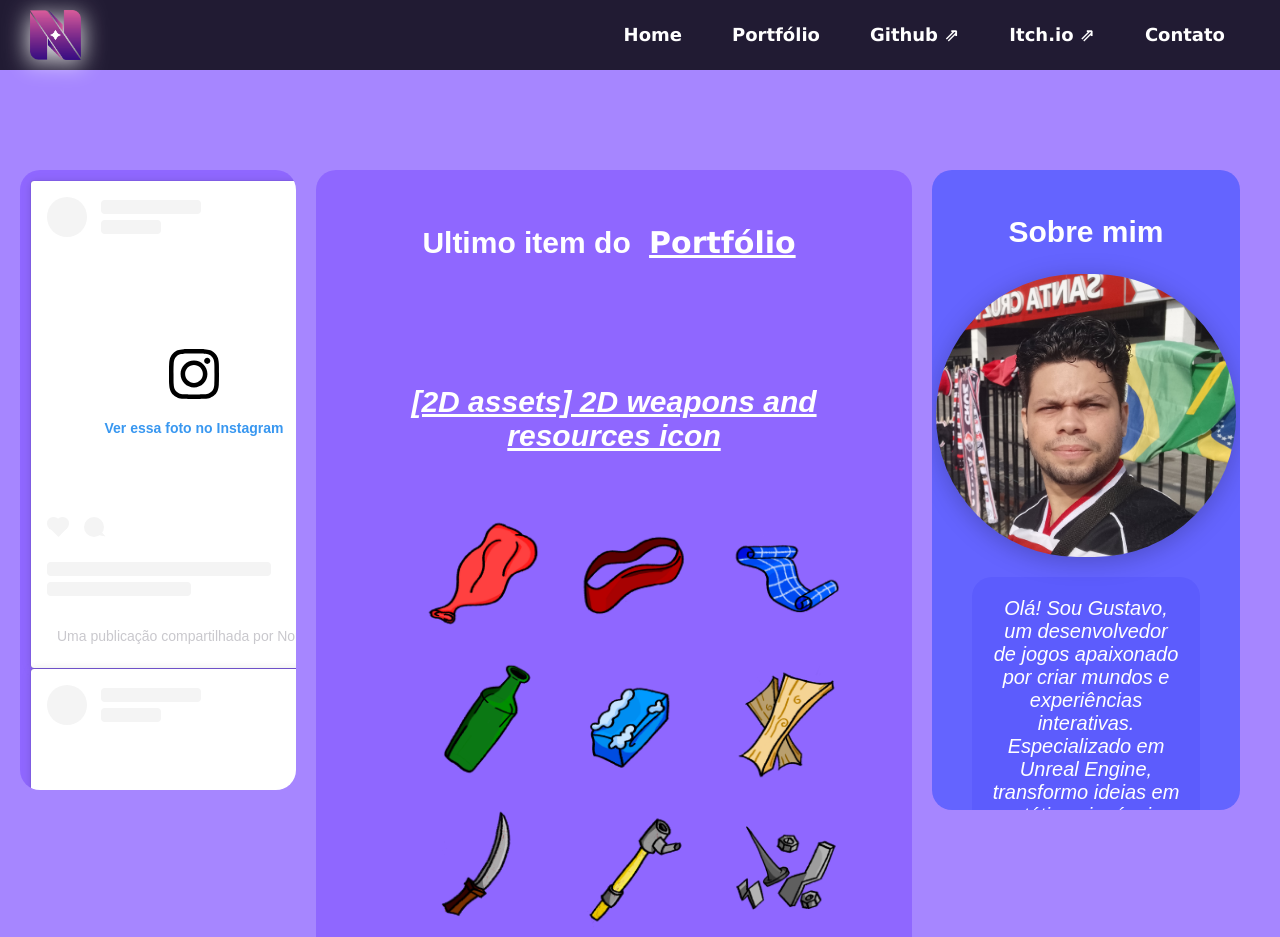
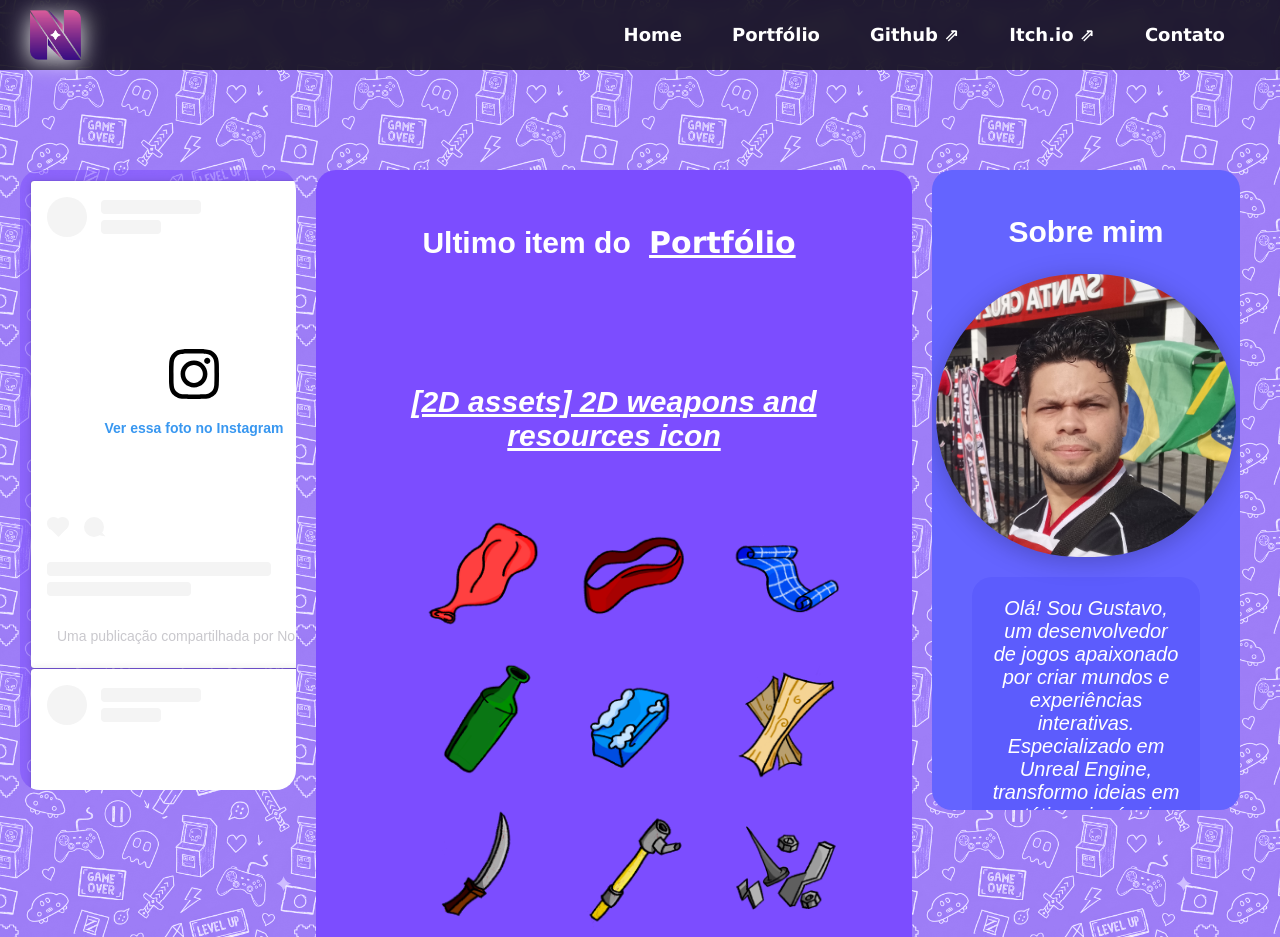
Before and after one commit to GustavoFelicianoBritto/ProjetoEstudoBlog, a plain HTML site: page index.html in a window 1280 px wide. Shown: the top 937 px of the page. Drawn offline with Linux system fonts and the light colour scheme; a script that the page names is missing.

Commit message:
background texture

```diff
--- a/style/style.css
+++ b/style/style.css
@@ -1,5 +1,8 @@
 body {
-    background-color: rgb(166, 134, 255);
+    background-color: #a686ffff;
+    background-image:url(../components/img/background.png);
+    background-size: 300px;
+    background-blend-mode:luminosity;
     align-items: center;
     margin: 0;
     width: 100%;
@@ -15,7 +18,7 @@ body {
 
     background-color: rgb(166, 134, 255);
     align-items: center;
-    margin: 0,auto;
+    margin: 0 auto;
     width: 100%;
     max-width: 100%;
 
@@ -190,7 +193,7 @@ aside {
     flex: 2;
     padding: 30px;
     border-radius: 20px;
-    background-color: rgba(124, 77, 255, 0.534);
+    background-color: rgb(124, 77, 255);
     color: rgb(0, 0, 0);
     font-size: 20px;
     /*max-height: calc(100vh - 100px);
```
Also changed, not shown: components/img/background.png (added).
